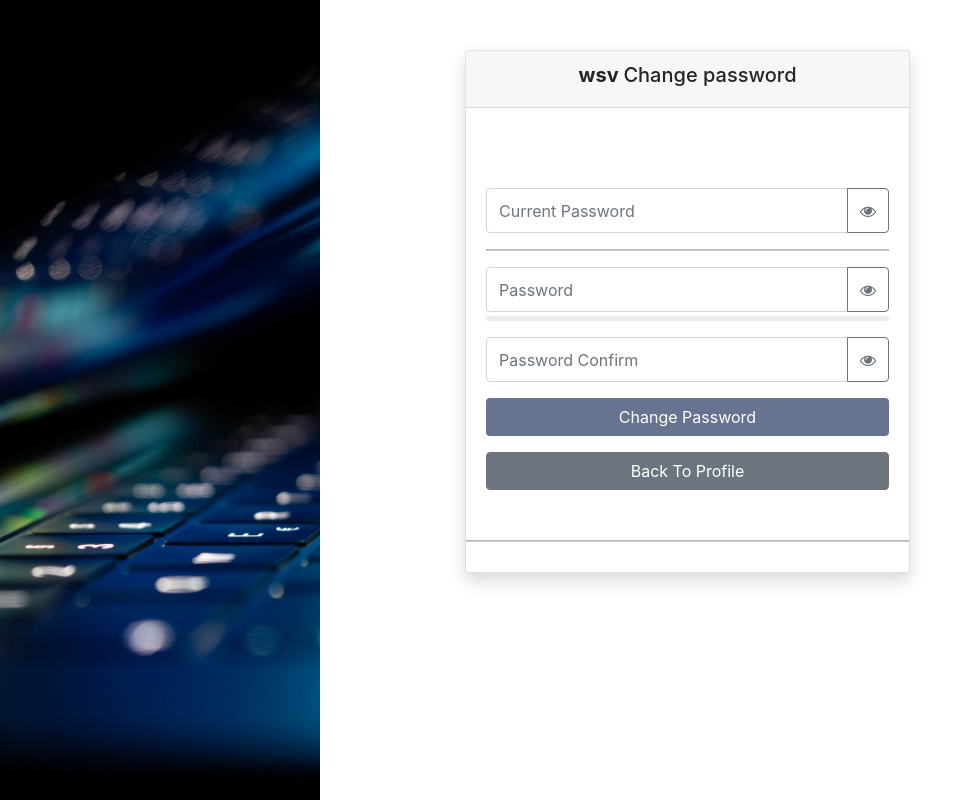
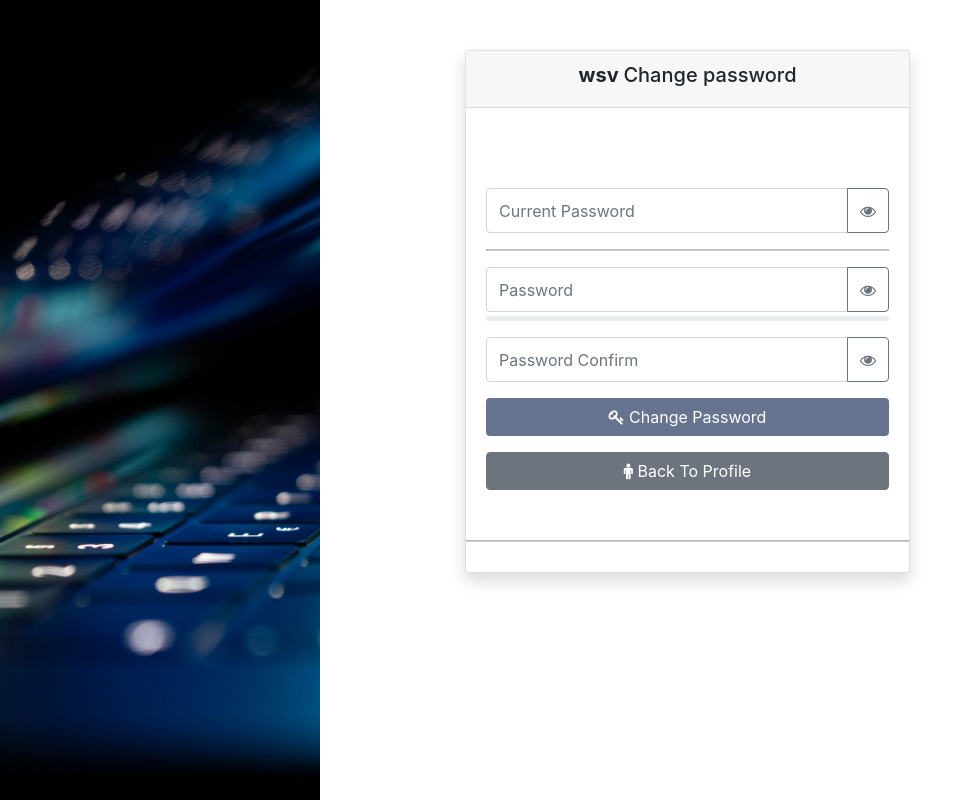
Before and after one commit to tbaror/d-identitiy, a Django app: page /changepass/ in a window 1280 px wide. Shown: the whole page, without its empty margins (0-976 px from the left). Run offline with Django 3.2, Linux system fonts and the light colour scheme; a user stored in the database is signed in; some libraries are stand-ins or nearby versions.

Commit message:
fixed login page , added links to change password

```diff
--- a/accounts/templates/changepassword.html
+++ b/accounts/templates/changepassword.html
@@ -152,7 +152,7 @@
 
               <!-- Submit -->
               <div class="form-group">
-                <button id="reg_submit" name="submit"  value="1" class="btn btn-block btn-fb" disabled="disabled">Change Password</button>
+                <button id="reg_submit" name="submit"  value="1" class="btn btn-block btn-fb" disabled="disabled"><i class="fa fa-key" aria-hidden="true"></i></span> Change Password</button>
                 <div id="sign-up-popover" class="hide"><p>is empty</p></div>
               </div>
 
@@ -161,7 +161,7 @@
 
 
             </form>
-            <a href="#" class="btn btn-block btn-secondary" role="button">Back To Profile</a>
+            <a href="{% url 'profile' %}" class="btn btn-block btn-secondary" role="button"><span><i class="fa fa-male" aria-hidden="true"></i></span> Back To Profile</a>
           </div>
 
           <div class="login-or"><hr class="hr-or"></div>
--- a/accounts/templates/registration/login.html
+++ b/accounts/templates/registration/login.html
@@ -28,7 +28,7 @@
         <h2 class="sr-only">Login Form</h2>
         <h1 class="text-center logohead">D@Identity</h1>
         <div class="illustration"><i class="icon ion-ios-locked-outline"></i></div>
-        <div class="form-group">{% render_field form.username class="form-control" type="email" name="Username" placeholder="Username" %}</div>
+        <div class="form-group">{% render_field form.username class="form-control" type="text" name="Username" placeholder="Username" %}</div>
         <div class="form-group">{% render_field form.password class="form-control" type="password" name="password" placeholder="Password" %}</div>
       <div class="form-group"><button class="btn btn-primary btn-block" type="submit">Log In</button></div><a class="forgot" href="{% url 'resetpass' %}" style="font-size: 14px;color: rgb(223,224,225);">Forgot your&nbsp; password?</a>
     </form>
```
Also changed, not shown: db.sqlite3.
